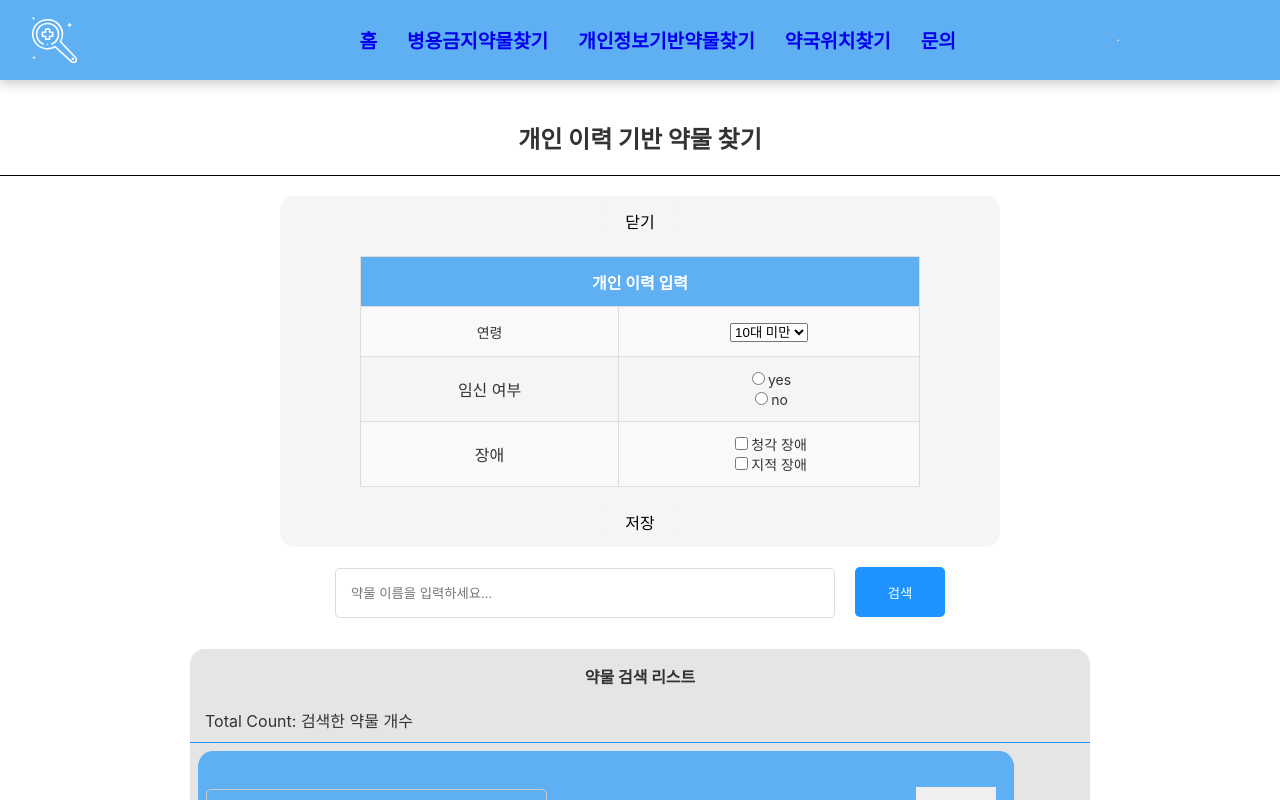
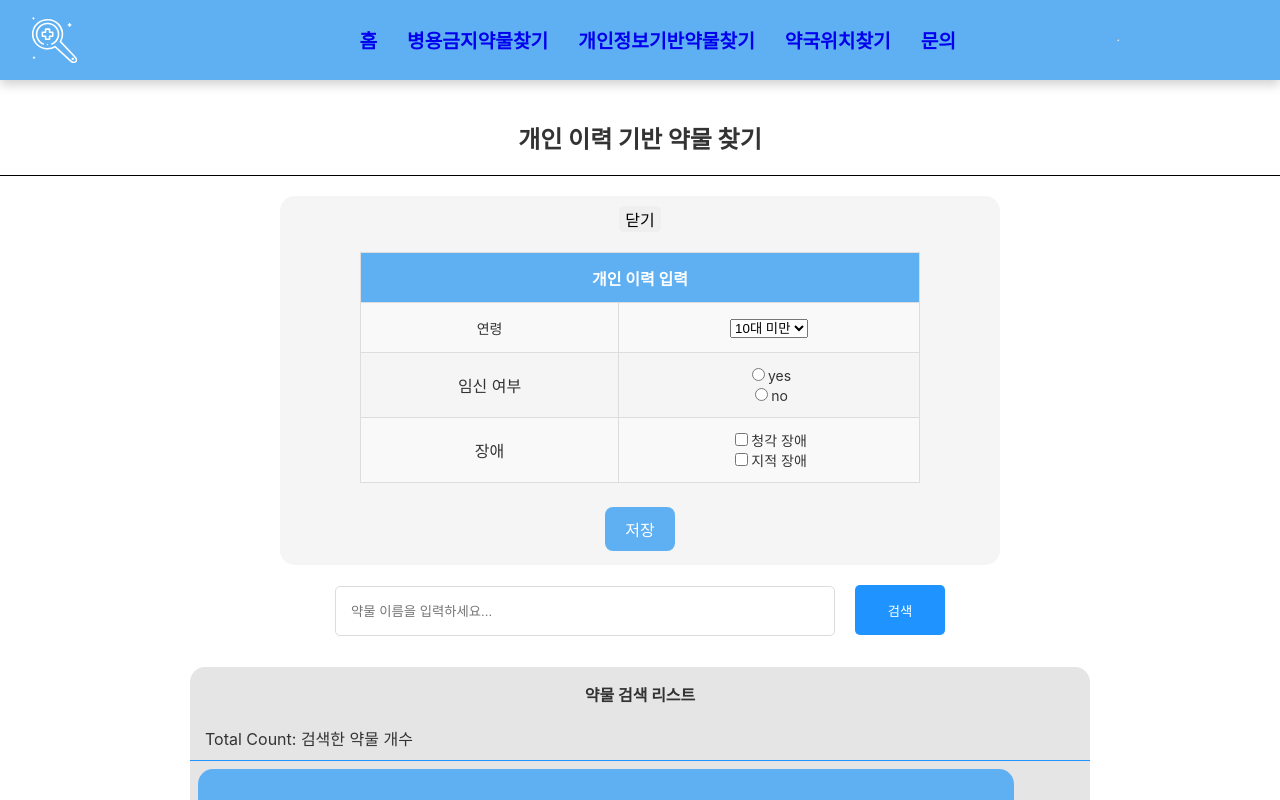
Before and after one commit to LovellR/GSS_Project, a React (Create React App) app in the folder oss-project/: page /detail in a window 1280 px wide. Both pictures are taken after a click on the button "열기". Shown: the top 800 px of the page. Built offline with nearby package versions, Linux system fonts and the light colour scheme.

Commit message:
CSS코드 중 태그 기반 요소 지정으로 인한 오류 수정

```diff
--- a/oss-project/src/JS/Detail.js
+++ b/oss-project/src/JS/Detail.js
@@ -12,7 +12,7 @@ const Detail = () => {
         <div>
             <h2>개인 이력 기반 약물 찾기</h2>
             <div className='input_personal'>
-                <button onClick={() => {
+                <button className='open_btn' onClick={() => {
                     setVisible(!visible);
                 }}
                 >
--- a/oss-project/src/JS/User.js
+++ b/oss-project/src/JS/User.js
@@ -63,7 +63,7 @@ const User = () => {
                     </td>
                 </tr>
             </table>
-            <button onClick={handleSave}>저장</button>
+            <button className="personal_btn" onClick={handleSave}>저장</button>
         </div>
     );
 }
--- a/oss-project/src/JS/css/Detail.css
+++ b/oss-project/src/JS/css/Detail.css
@@ -4,12 +4,11 @@
     margin: 10px auto;
     padding: 10px;
     border-radius: 15px;
+    border: none;
 }
 
-.input_personal button {
-    background-color: rgb(245, 245, 245);
-    width: 80px;
-    height: 30px;
+.open_btn {
+    background-color: none;
     border: none;
     font-size: 16px;
     border-radius: 5px;
@@ -17,11 +16,10 @@
     transition: background-color 0.3s;
 }
 
-.input_personal button:hover {
+.open_btn:hover {
     text-decoration: underline;
-    text-decoration-color: #0056b3;
 }
 
-.input_personal button:focus {
-    outline:hwb(from color h w b)
+.open_btn:focus {
+    outline: none;
 }
--- a/oss-project/src/JS/css/User.css
+++ b/oss-project/src/JS/css/User.css
@@ -19,3 +19,17 @@ label {
     font-size: 14px;
     cursor: pointer;
 }
+
+.personal_btn {
+    background-color: #5fb0f3;
+    border: none;
+    color: white;
+    padding: 10px 20px;
+    text-align: center;
+    text-decoration: none;
+    display: inline-block;
+    font-size: 16px;
+    margin: 4px 2px;
+    cursor: pointer;
+    border-radius: 8px;
+}
```
